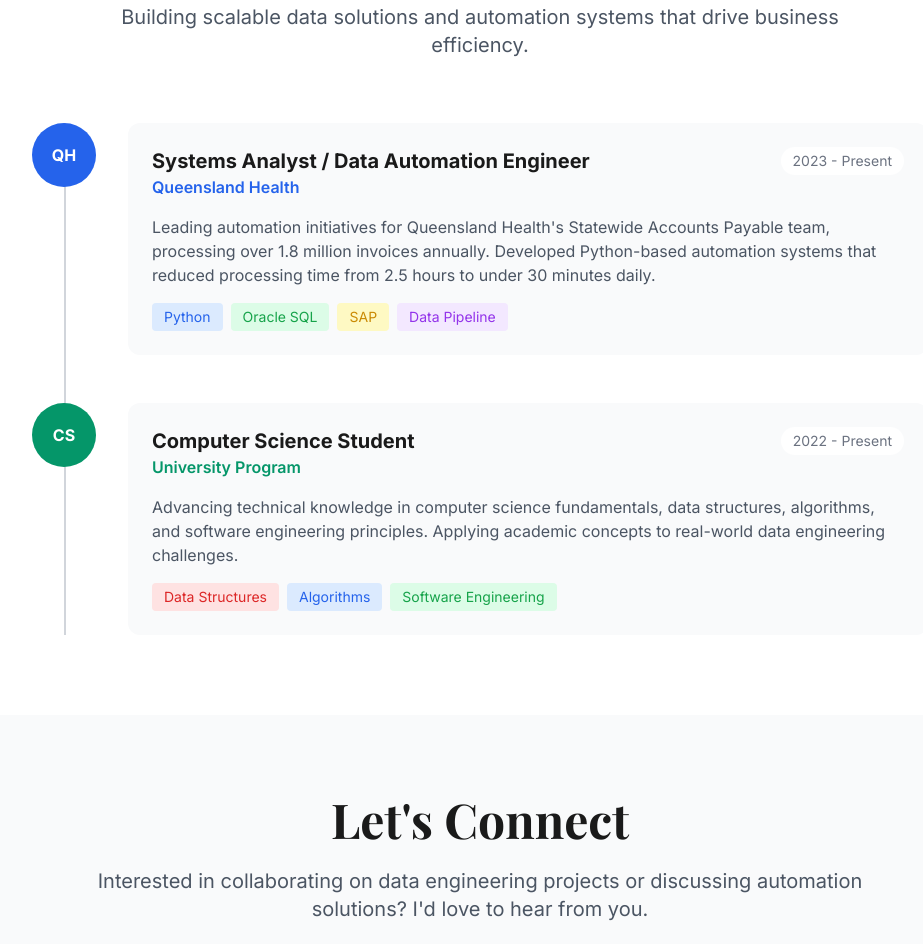
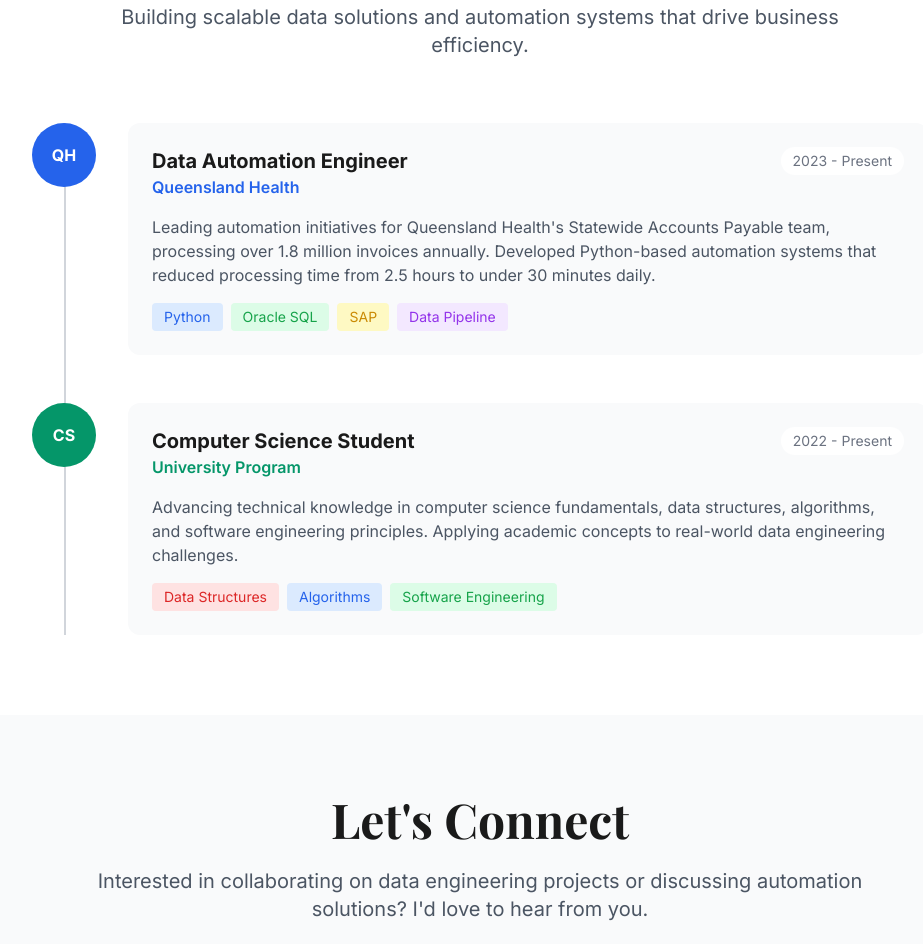
Before and after one commit to JordanKitto/data_engineering_portfolio, a plain HTML site: page index.html in a window 1280 px wide. Shown: the part 2479-3423 px from the top of the page, without its empty margins (160-1083 px from the left). Drawn offline with nearby package versions, Linux system fonts and the light colour scheme.

Commit message:
Update title wording

```diff
--- a/index.html
+++ b/index.html
@@ -456,7 +456,7 @@
                             <div class="ml-8 bg-gray-50 rounded-xl p-6 flex-1">
                                 <div class="flex justify-between items-start mb-4">
                                     <div>
-                                        <h3 class="text-xl font-bold">Systems Analyst / Data Automation Engineer</h3>
+                                        <h3 class="text-xl font-bold">Data Automation Engineer</h3>
                                         <p class="text-blue-600 font-semibold">Queensland Health</p>
                                     </div>
                                     <span class="text-sm text-gray-500 bg-white px-3 py-1 rounded-full">2023 - Present</span>
```
